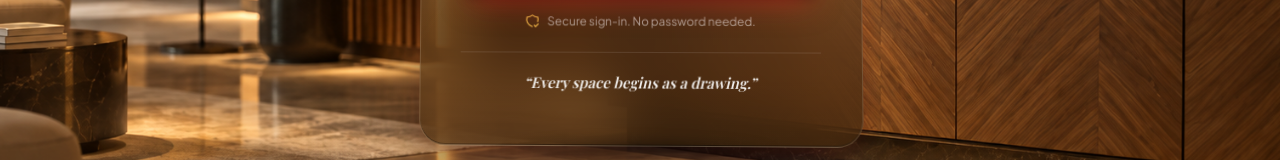
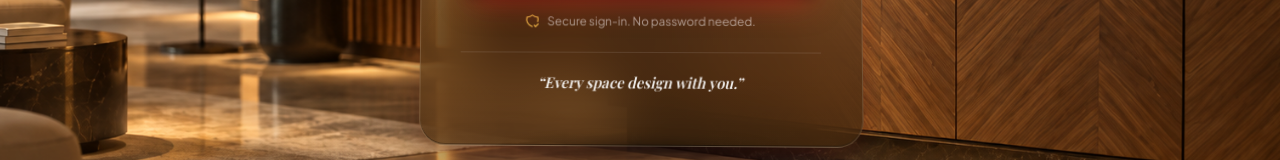
Before and after one commit to itduroply/duroply-architect-dashboard, a React (Create React App) app: page /login in a window 1280 px wide. Shown: the part 514-674 px from the top of the page. Built offline with nearby package versions, Linux system fonts and the light colour scheme; a web font is replaced by a local one.

Commit message:
wording chnage

```diff
--- a/src/components/LoginPage.jsx
+++ b/src/components/LoginPage.jsx
@@ -8,7 +8,7 @@ import './LoginStyles.css';
 // Add or edit lines here to change what the left panel shows.
 const DESIGN_QUOTES = [
   {
-    line: 'Every space begins as a drawing.',
+    line: 'Every space design with you.',
 
   },
   // {
```
